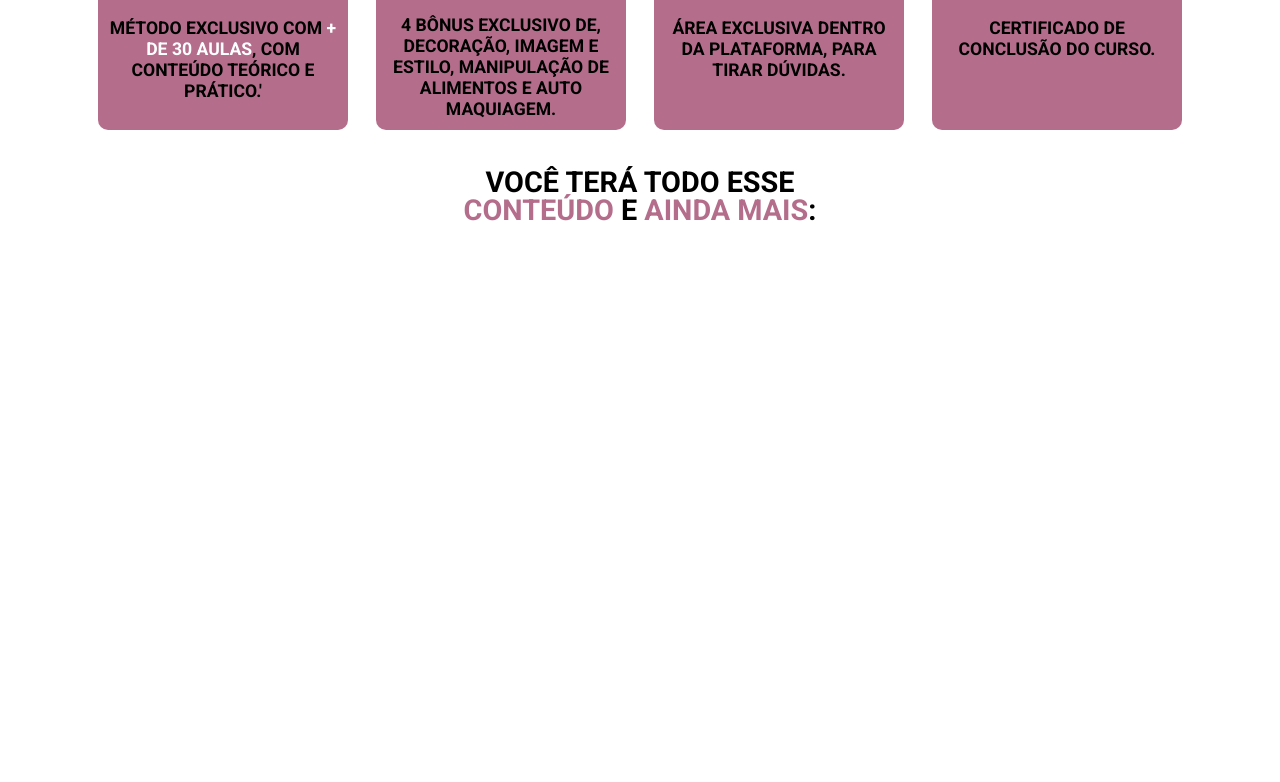
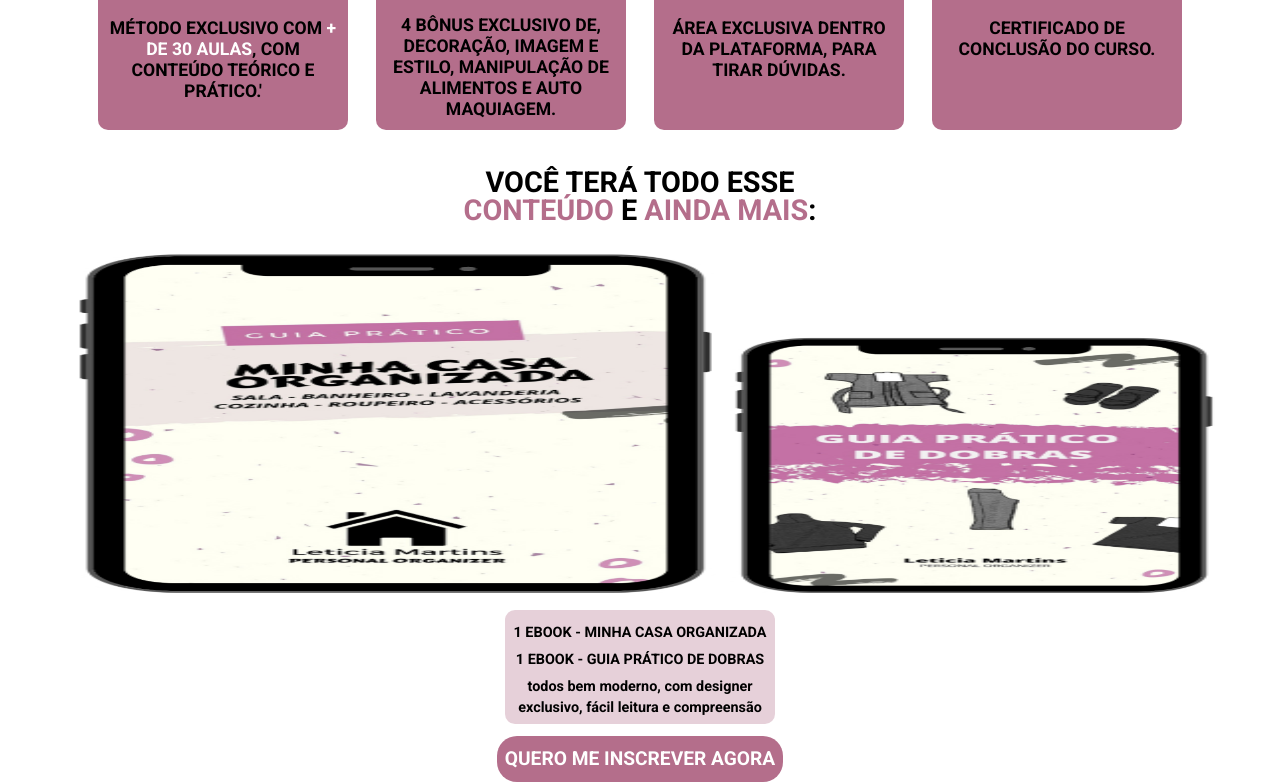
Before and after one commit to JuniorAlvesbr/leticiamartins.com.br-curso, a Next.js app: page / in a window 1280 px wide. Shown: the part 3193-3975 px from the top of the page. Before the commit the page ends 3441 px from the top, so only its background shows below. Built offline with nearby package versions, Linux system fonts and the light colour scheme.

Commit message:
finish bonus section

```diff
--- a/components/Bonus/index.js
+++ b/components/Bonus/index.js
@@ -1,6 +1,7 @@
-import { Container, Text, List, Item } from "./styles";
+import { Container, Text, List, Item, ImageWrapper, Image, TextBox } from "./styles";
 import { IconFactCheck, IconSafety, IconChat, IconCertificate } from './styles'
 import { SubTitle } from '../../object/SubTitle'
+import Button from '../../object/Button'
 
 const list = [
     <div>
@@ -29,6 +30,24 @@ export default function Bonus() {
                 {list.map((item, index) => <Item key={index}>{item}</Item>)}
             </List>
             <SubTitle as='h3'>você terá todo esse <em>conteúdo</em> e <em>ainda mais</em>:</SubTitle>
+
+            <ImageWrapper>
+                <Image
+                    src="/images/ebook.jpg"
+                    alt="Imagem do ebook da Leticia Martins"
+                    layout='fill'
+                    placeholder='blur'
+                    blurDataURL='/images/blur.png'
+                />
+            </ImageWrapper>
+
+            <TextBox>
+                <Text>1 ebook - minha casa organizada</Text>
+                <Text>1 ebook - guia prático de dobras</Text>
+                <Text><span>todos bem moderno, com designer exclusivo, fácil leitura e compreensão</span></Text>
+            </TextBox>
+
+            <Button>quero me inscrever agora</Button>
         </Container >
     )
 }
--- a/components/Bonus/styles.js
+++ b/components/Bonus/styles.js
@@ -1,4 +1,5 @@
 import styled from 'styled-components'
+import ImageNext from 'next/image'
 import { MdFactCheck } from 'react-icons/md'
 import { AiOutlineSafetyCertificate } from 'react-icons/ai'
 import { BsChatLeftText } from 'react-icons/bs'
@@ -74,3 +75,28 @@ export const Item = styled.li`
         font-size: 3rem
     }
 `
+
+export const TextBox = styled.div`
+    width: 270px;
+    border-radius: 10px;
+    background-color: ${({ theme }) => theme.colors.fourth};
+    margin: 12px 0;
+    padding: 6px;
+
+    ${Text} {
+        font-size: 0.9rem;
+        margin-top: 6px;
+
+        & > span {
+            text-transform: lowercase;
+        }
+    }
+`
+
+export const ImageWrapper = styled.div`
+    position: relative;
+    width: 90%;
+    height: 350px;
+`
+
+export const Image = styled(ImageNext)``
```
Also changed, not shown: public/images/ebook.jpg (added).
